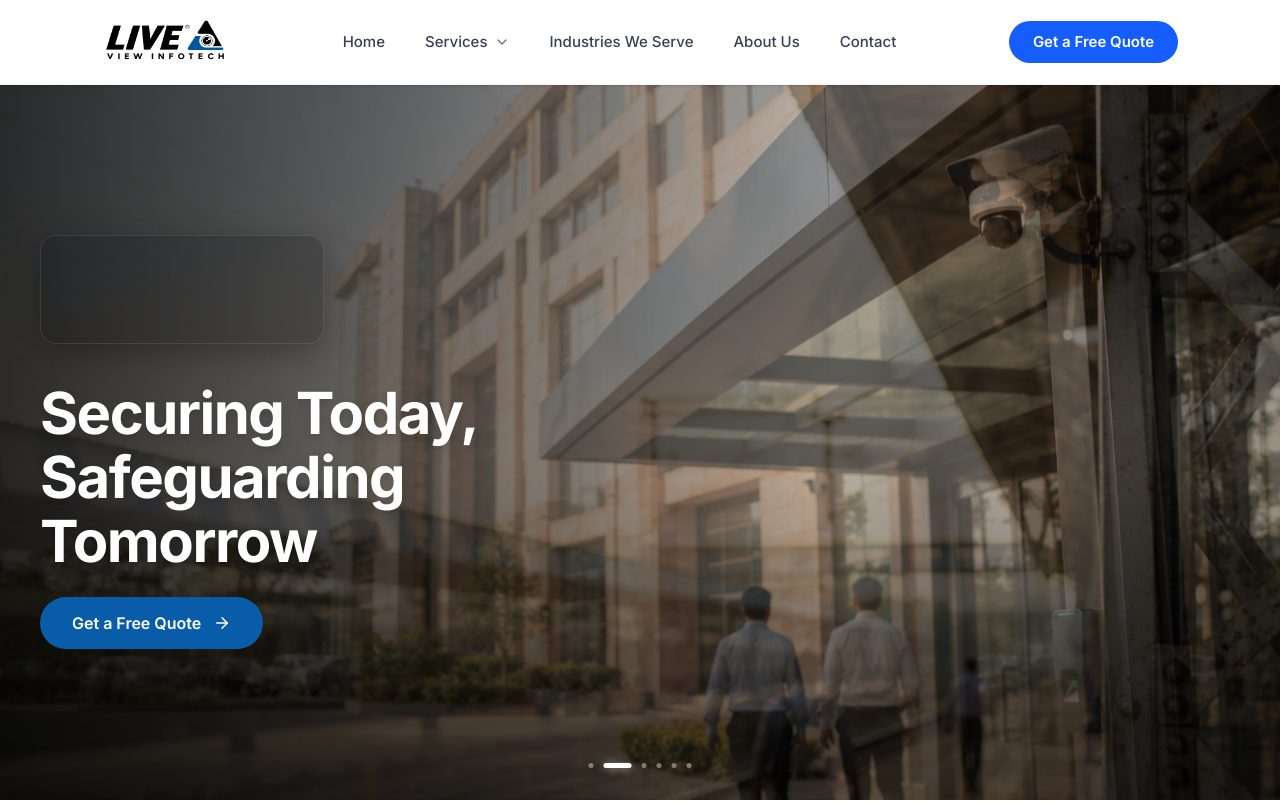
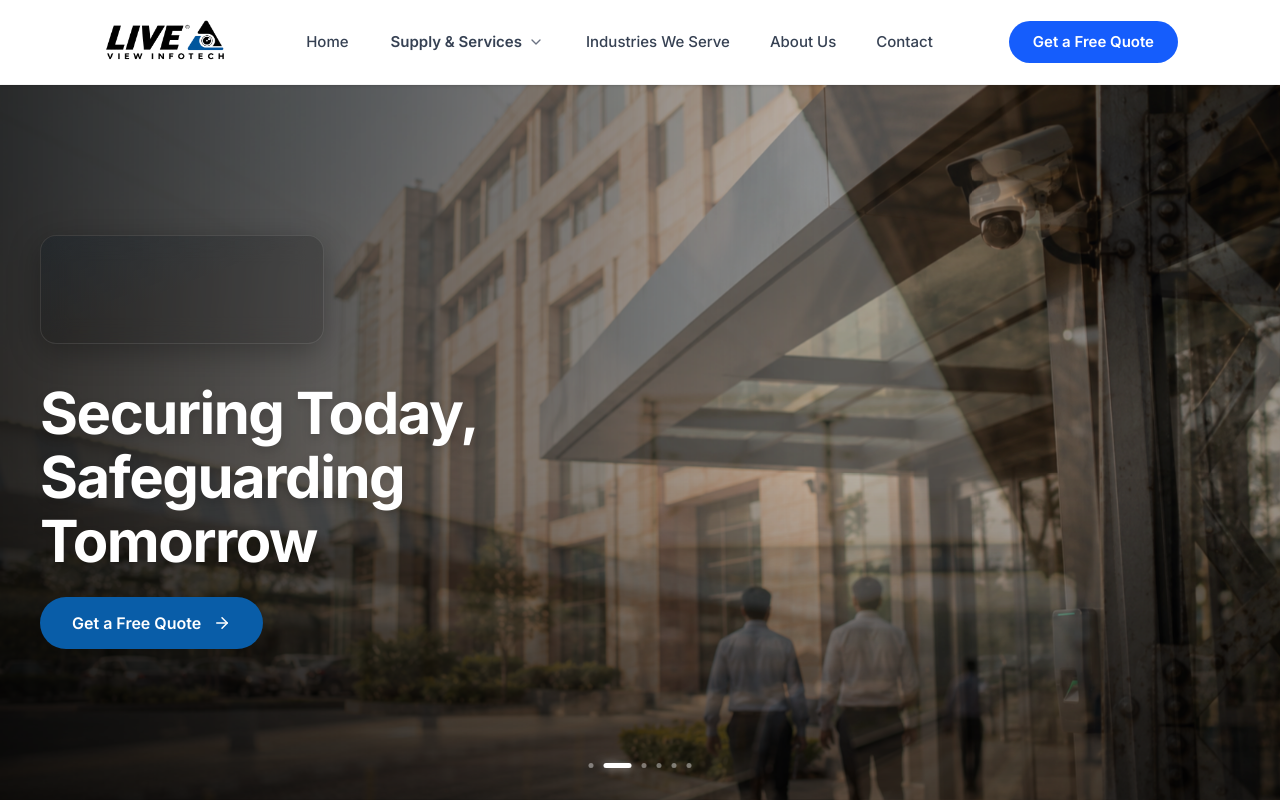
Before and after one commit to Razer-temp/Live-View-Infotech, a Next.js app: page / in a window 1280 px wide. Shown: the top 802 px of the page. Built offline with nearby package versions, Linux system fonts and the light colour scheme.

Commit message:
feat: implement stable glassmorphic mega menu with spring physics

```diff
--- a/src/components/Navbar.tsx
+++ b/src/components/Navbar.tsx
@@ -131,7 +131,7 @@ export default function Navbar() {
   const handleMouseLeave = () => {
     timeoutRef.current = setTimeout(() => {
       setActiveMenu(null);
-    }, 150);
+    }, 250);
   };
 
   const toggleMenu = (menu: string) => {
@@ -154,27 +154,29 @@ export default function Navbar() {
     setMobileServicesOpen(false);
   };
 
-  const dropdownVariants: Variants = {
-    hidden: {
-      opacity: 0,
-      y: prefersReducedMotion ? 0 : -8
-    },
+  const contentVariants: Variants = {
+    hidden: { opacity: 0 },
     visible: {
       opacity: 1,
-      y: 0,
       transition: {
-        duration: prefersReducedMotion ? 0 : 0.2,
-        ease: "easeOut"
+        delayChildren: 0.1,
+        staggerChildren: 0.04
       }
     },
     exit: {
       opacity: 0,
-      y: prefersReducedMotion ? 0 : -8,
-      transition: {
-        duration: prefersReducedMotion ? 0 : 0.15,
-        ease: "easeIn"
+      transition: { duration: 0.1 }
     }
-    }
+  };
+
+  const itemVariants: Variants = {
+    hidden: { opacity: 0, y: 10 },
+    visible: {
+      opacity: 1,
+      y: 0,
+      transition: { type: "spring", stiffness: 350, damping: 25 }
+    },
+    exit: { opacity: 0, transition: { duration: 0.1 } }
   };
 
   // Mobile overlay variants
@@ -220,8 +222,7 @@ export default function Navbar() {
     <>
       <div
         ref={navRef}
-        className={`fixed top-0 left-0 z-[100] w-full flex justify-center bg-white border-b border-black/[0.04] transition-shadow duration-300 ${
-          isScrolled ? 'shadow-md' : 'shadow-sm'
+        className={`fixed top-0 left-0 z-[100] w-full flex justify-center bg-white border-b border-black/[0.04] transition-shadow duration-300 ${isScrolled ? 'shadow-md' : 'shadow-sm'
           }`}
         onMouseLeave={handleMouseLeave}
       >
@@ -256,23 +257,21 @@ export default function Navbar() {
             <div
               className="relative flex items-center h-full"
               onMouseEnter={() => handleMouseEnter('services')}
+              onMouseLeave={handleMouseLeave}
             >
               <button
                 onClick={(e) => {
                   e.preventDefault();
-                // Instead of toggling, we just ensure it's open.
-                // This prevents the "open then immediately close" bug on touch devices
-                // where a tap triggers both mouseenter (open) and click (toggle to close).
                   setActiveMenu('services');
                 }}
                 onKeyDown={(e) => handleKeyDownOnTrigger(e, 'services')}
                 aria-expanded={activeMenu === 'services'}
                 aria-haspopup="true"
-              className={`flex items-center gap-1.5 px-3 py-2 rounded-md transition-colors duration-300 font-medium text-[15px] focus-visible:outline-none focus-visible:ring-2 focus-visible:ring-blue-600
-                ${activeMenu === 'services' ? 'text-blue-600' : 'text-gray-700 hover:text-black'}
+                className={`relative z-[52] flex items-center gap-1.5 px-3.5 py-2 rounded-lg transition-all duration-200 font-semibold text-[15px] focus-visible:outline-none focus-visible:ring-2 focus-visible:ring-blue-600
+                ${activeMenu === 'services' ? 'text-blue-600 bg-blue-50/80' : 'text-gray-700 hover:text-black hover:bg-gray-100/60'}
               `}
               >
-              Services
+                Supply & Services
                 <motion.div
                   animate={{ rotate: activeMenu === 'services' ? 180 : 0 }}
                   transition={{ duration: prefersReducedMotion ? 0 : 0.25, ease: "easeInOut" }}
@@ -284,20 +283,31 @@ export default function Navbar() {
               {/* Services Dropdown Overlay */}
               <AnimatePresence>
                 {activeMenu === 'services' && (
-                <motion.div
-                  variants={dropdownVariants}
-                  initial="hidden"
-                  animate="visible"
-                  exit="exit"
-                  className="absolute top-full left-1/2 -translate-x-1/2 pt-4 w-[480px] z-50"
+                  <div
+                    className="absolute top-full left-1/2 -translate-x-1/2 pt-3 w-[640px] z-50 origin-top"
                     onMouseEnter={() => handleMouseEnter('services')}
                     onMouseLeave={handleMouseLeave}
                     role="menu"
                   >
-                  <div className="pointer-events-auto bg-white border border-gray-100 shadow-[0_20px_40px_-15px_rgba(0,0,0,0.1)] rounded-2xl flex flex-col overflow-hidden max-h-[calc(100vh-120px)]">
-                    <div className="p-3 flex flex-col overflow-y-auto">
+                    <motion.div
+                      initial={{ opacity: 0, y: -10, scale: 0.96, filter: 'blur(4px)' }}
+                      animate={{ opacity: 1, y: 0, scale: 1, filter: 'blur(0px)' }}
+                      exit={{ opacity: 0, y: -10, scale: 0.98, filter: 'blur(4px)', transition: { duration: 0.15 } }}
+                      transition={{ type: "spring", stiffness: 350, damping: 25 }}
+                      className="pointer-events-auto bg-white/95 backdrop-blur-2xl border border-white/80 shadow-[0_24px_48px_-12px_rgba(0,0,0,0.15)] rounded-3xl flex flex-col overflow-hidden max-h-[calc(100vh-120px)]"
+                    >
+                      {/* Content inside the box */}
+                      <motion.div
+                        variants={contentVariants}
+                        initial="hidden"
+                        animate="visible"
+                        exit="exit"
+                        className="relative z-10 flex flex-col overflow-hidden"
+                      >
+                        <div className="p-4 grid grid-cols-2 gap-2 overflow-y-auto">
                         {servicesList.map((service, idx) => (
-                      <a
+                          <motion.a
+                            variants={itemVariants}
                             href={service.href}
                             key={idx}
                             onClick={closeMenu}
@@ -305,30 +315,31 @@ export default function Navbar() {
                             className="group flex items-start gap-4 p-3 rounded-xl hover:bg-blue-50/50 transition-colors duration-200 focus-visible:outline-none focus-visible:ring-2 focus-visible:ring-blue-600 focus-visible:bg-blue-50/50"
                           >
                             <div className="bg-gray-100 p-2.5 rounded-lg text-gray-500 group-hover:bg-blue-100 group-hover:text-blue-600 transition-colors duration-200 shrink-0">
-                          <service.icon className="w-5 h-5" strokeWidth={1.75} />
+                              <service.icon className="w-5 h-5 group-hover:scale-110 transition-transform duration-200" strokeWidth={1.75} />
                             </div>
                             <div className="flex-1 mt-0.5">
                               <h4 className="text-[15px] font-semibold text-gray-900 mb-0.5 group-hover:text-blue-700 transition-colors duration-200">{service.title}</h4>
-                          <p className="text-[13px] text-gray-500 leading-snug pr-4">{service.desc}</p>
+                              <p className="text-[13px] text-gray-500 leading-snug pr-2">{service.desc}</p>
                             </div>
-                      </a>
+                          </motion.a>
                         ))}
                       </div>
 
                       {/* Bottom Link */}
-                  <div className="bg-[#f8f9fa] p-4 border-t border-gray-100">
+                      <div className="bg-gray-50/80 p-4 border-t border-gray-100">
                         <a
                           href="/services"
                           onClick={closeMenu}
                           role="menuitem"
                           className="group flex items-center justify-center gap-2 text-[14px] font-semibold text-blue-600 hover:text-blue-700 transition-colors focus-visible:outline-none focus-visible:ring-2 focus-visible:ring-blue-600 rounded-md p-1"
                         >
-                      View All Services
+                          View All Supply & Services
                           <ArrowRight className="w-4 h-4 transform group-hover:translate-x-1 transition-transform duration-200" />
                         </a>
                       </div>
+                    </motion.div>
+                  </motion.div>
                 </div>
-                </motion.div>
               )}
             </AnimatePresence>
             </div>
@@ -458,7 +469,7 @@ export default function Navbar() {
                       className="flex items-center justify-between w-full px-4 py-3.5 text-[16px] font-medium text-gray-800 rounded-xl hover:bg-gray-50 active:bg-gray-100 transition-colors"
                       aria-expanded={mobileServicesOpen}
                     >
-                    <span>Services</span>
+                      <span>Supply & Services</span>
                       <motion.div
                         animate={{ rotate: mobileServicesOpen ? 180 : 0 }}
                         transition={{ duration: 0.25, ease: "easeInOut" }}
@@ -504,7 +515,7 @@ export default function Navbar() {
                               onClick={closeMobileMenu}
                               className="flex items-center gap-2 px-3 py-2.5 mt-1 text-[13px] font-semibold text-blue-600 rounded-lg hover:bg-blue-50/60 transition-colors"
                             >
-                            View All Services
+                              View All Supply & Services
                               <ArrowRight className="w-3.5 h-3.5" />
                             </a>
                           </div>
```
Lines whose indentation alone changed are shown as unchanged.
